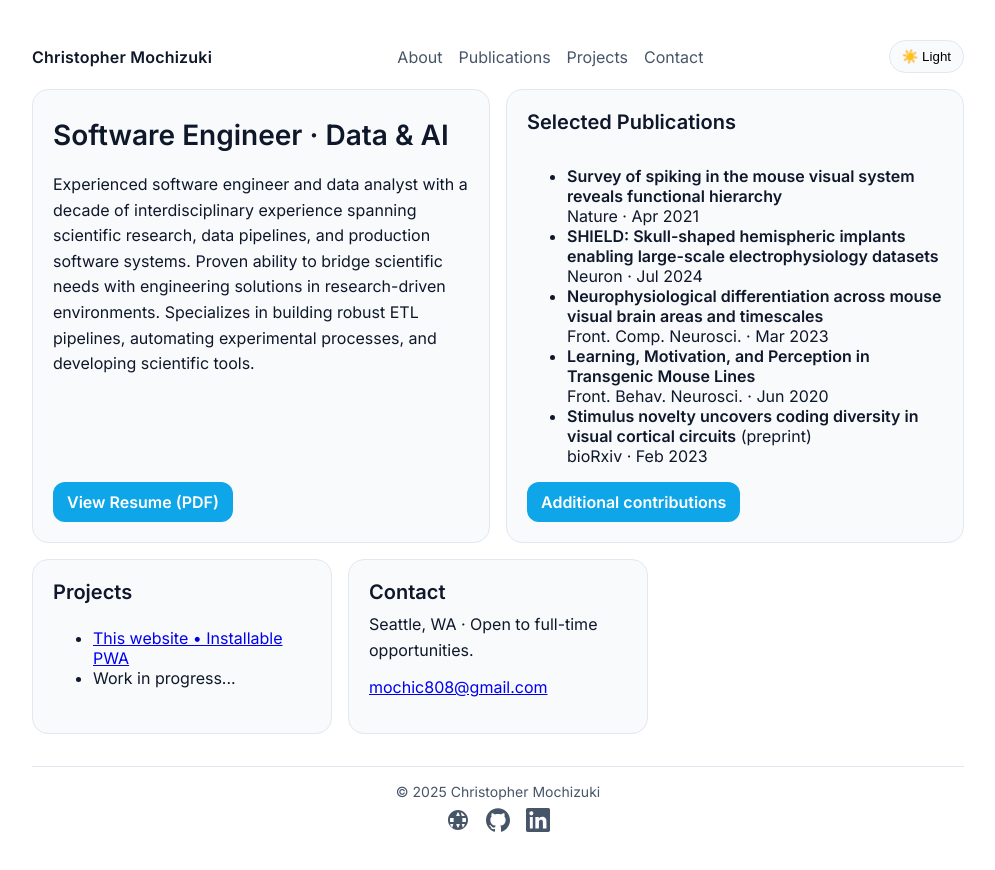
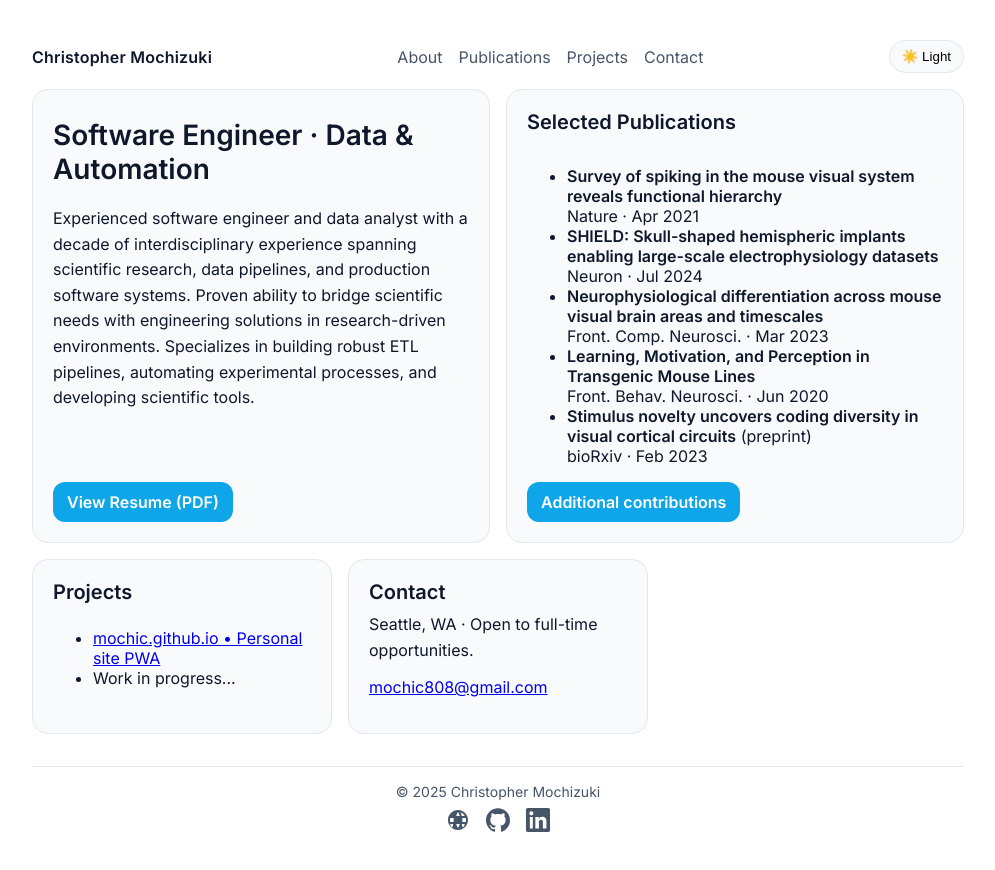
Before and after one commit to mochic/mochic.github.io, a React (Vite) app: page / in a window 1280 px wide. Shown: the top 870 px of the page, without its empty margins (142-1137 px from the left). Built offline with nearby package versions, Linux system fonts and the light colour scheme.

Commit message:
change project link, label, update about heading

```diff
--- a/src/App.tsx
+++ b/src/App.tsx
@@ -203,7 +203,7 @@ export default function App() {
         {/* HERO / ABOUT */}
         <section id="about" className="card span-6">
           <div className="card-header">
-            <h1>Software Engineer · Data & AI</h1>
+            <h1>Software Engineer · Data & Automation</h1>
           </div>
           <div
             className="card-body scrollable"
@@ -375,11 +375,11 @@ export default function App() {
           <ul>
             <li>
               <a
-                href="https://mochic.github.io/"
+                href="https://github.com/mochic/mochic.github.io"
                 target="_blank"
                 rel="noreferrer"
               >
-                This website • Installable PWA
+                mochic.github.io • Personal site PWA
               </a>
             </li>
             <li>Work in progress...</li>
```
